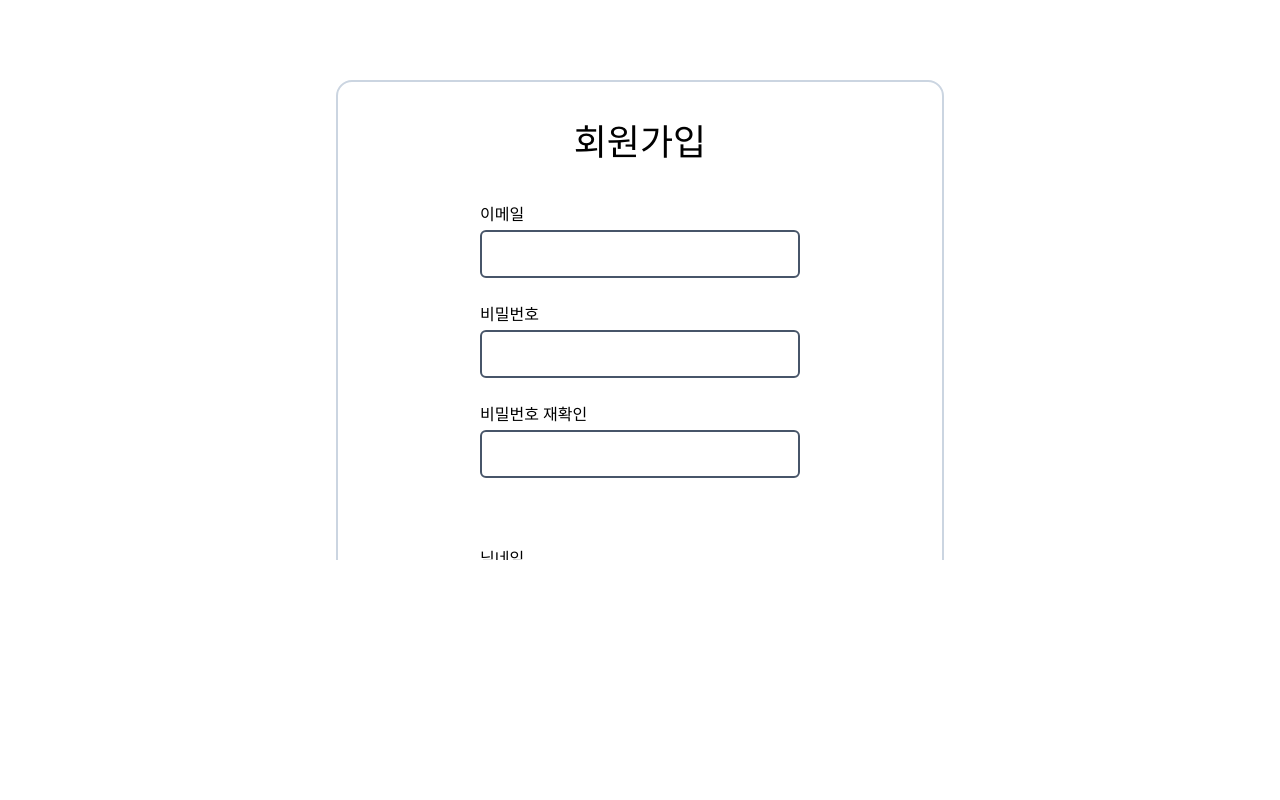
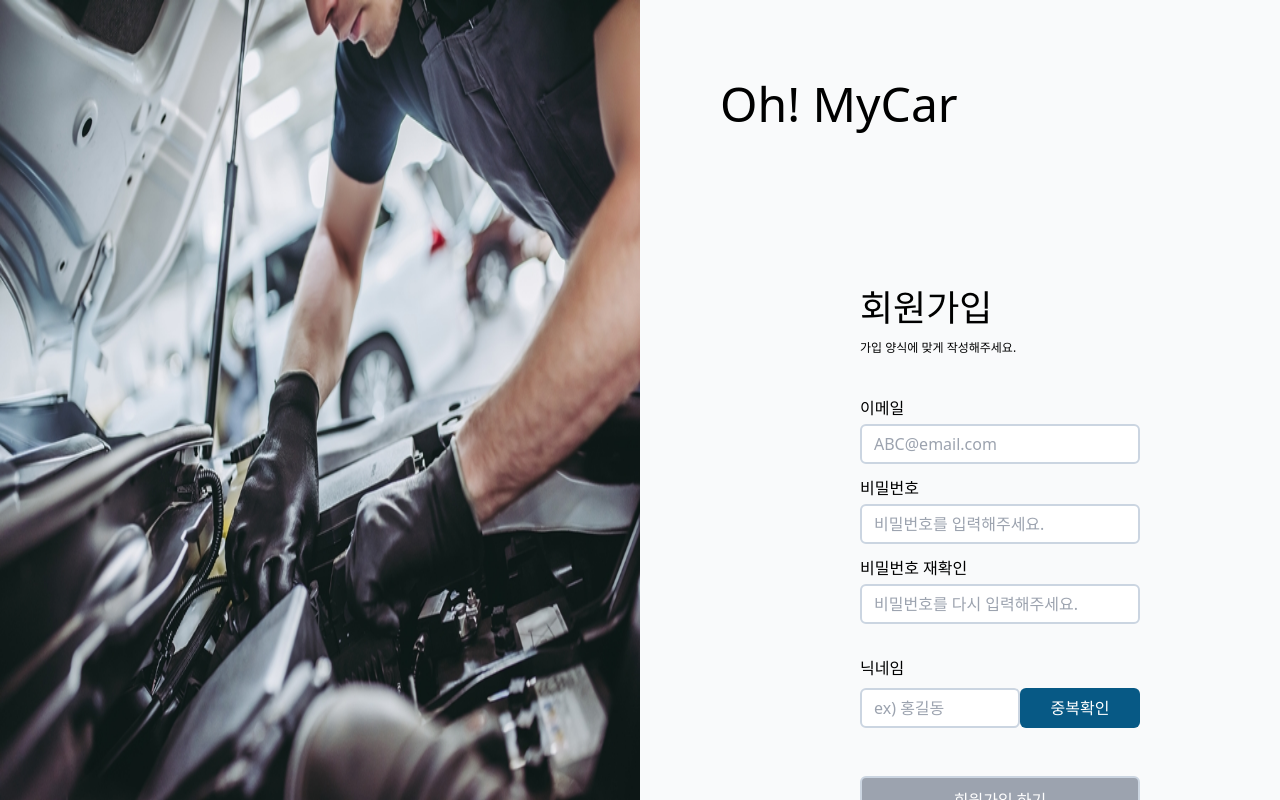
Before and after one commit to bluejeans9732/teamwork, a React (Create React App) app: page /pwid in a window 1280 px wide. Built offline with nearby package versions, Linux system fonts and the light colour scheme.

Commit message:
pwidchange

```diff
--- a/src/component/Login.jsx
+++ b/src/component/Login.jsx
@@ -5,22 +5,24 @@ import { Link } from 'react-router-dom';
 function Login() {
     return (
         <div className="h-full w-full relative overflow-y-scroll scrollbar-hide flex">
-            <div className="flex w-3/6"><img src="./image/carfix.jpg" className="" /></div>
+            <div className="flex w-3/6"><img src="./image/carfix.jpg"/></div>
             <div className=" pt-20 pl-20 mx-auto w-3/6 bg-gray-50">
                 <Link to="/" className="mx-auto"><h1 className="text-5xl">Oh! MyCar</h1></Link>
                 <div className="flex flex-col mt-40 mx-auto w-1/2">
                     <h1 className="text-4xl">로그인</h1>
-                    <p className="mt-3 text-xs">회원정보를 입력해주세요.</p>
+                    <p className="mt-3 text-xs font-light">회원정보를 입력해주세요.</p>
                     <p className="mt-10">이메일 주소</p>
                     <input type="email"
-                        className="rounded-md  mt-1 border-2 border-slate-300 w-full h-10 outline-none focus:bg-cyan-50 placeholder:pl-3"
+                        placeholder="ABC@email.com"
+                        className="rounded-md  mt-1 border-2 border-slate-300 w-full h-10 outline-none focus:bg-cyan-50 p-3 focus:border-blue-500"
                     />
                     <p className="mt-3">비밀번호</p>
                     <input type="text"
-                        className="rounded-md  mt-1 border-2 border-slate-300 w-full h-10 outline-none placeholder:pl-3"
+                        placeholder="비밀번호를 입력해주세요."
+                        className="rounded-md  mt-1 border-2 border-slate-300 w-full h-10 outline-none focus:bg-cyan-50 p-3 focus:border-blue-500"
                     />
                     <div>
-                        <p className="mt-1 text-xs float-right">비밀번호를 잊어버렸나요?</p>
+                        <p className="mt-1 text-xs float-right font-light">비밀번호를 잊어버렸나요?</p>
                     </div>
                     <button className="Login_login rounded-md  mt-10 w-full h-12 bg-cyan-300 text-white">로그인</button>
                     {/* <Link to='/pwid' className="rounded-md  mt-5 w-80 h-12 bg-cyan-300 text-white text-center">
@@ -29,7 +31,7 @@ function Login() {
                     <button className="rounded-md  mt-4 w-full h-12 bg-gray-400 text-white">Google로 로그인</button>
                     {/* <button className="rounded-md mx-auto mt-5 w-80 h-12 bg-green-500 text-white">Naver 로그인</button>
                     <button className="rounded-md mx-auto mt-5 w-80 h-12 text-white bg-amber-300">Kakao 로그인</button> */}
-                    <div className="mx-auto mt-20">아직 계정이 없다면?<Link to="/pwid" className="ml-3 underline underline-offset-2">회원가입</Link></div>
+                    <div className="mx-auto mt-20">아직 계정이 없다면?<Link to="/pwid" className="ml-3 underline underline-offset-2 font-bold">회원가입</Link></div>
                 </div>
             </div>
 
--- a/src/component/Pwid.jsx
+++ b/src/component/Pwid.jsx
@@ -1,4 +1,5 @@
 import React, { useState } from "react";
+import { Link } from 'react-router-dom';
 
 function Pwid() {
     const [registerPassword, setRegisterPassword] = useState("");
@@ -12,25 +13,31 @@ function Pwid() {
     };
 
     return (
-        <div className="h-main w-full relative overflow-y-scroll scrollbar-hide">
-            <div className="mx-auto mt-20 h-mainheight w-mainwd border-2 border-slate-300 rounded-2xl ">
-                <div className="flex flex-col mx-auto w-80">
-                    <h1 className="mx-auto mt-10 text-4xl">회원가입</h1>
+        <div className="h-full w-full relative overflow-y-scroll scrollbar-hide flex">
+            <div className="flex w-3/6"><img src="./image/carfix.jpg"/></div>
+            <div className="pt-20 pl-20 mx-auto w-3/6 bg-gray-50">
+                <div className="mx-auto"><h1 className="text-5xl">Oh! MyCar</h1></div>
+                <div className="flex flex-col mt-40 mx-auto w-1/2">
+                    <h1 className="text-4xl">회원가입</h1>
+                    <p className="mt-3 text-xs font-light">가입 양식에 맞게 작성해주세요.</p>
                     <p className="mt-10">이메일</p>
                     <input type="text"
-                        className="rounded-md mx-auto mt-1 border-2 border-slate-600 w-80 h-12 outline-none focus:bg-cyan-50"
+                        placeholder="ABC@email.com"
+                        className="rounded-md  mt-1 border-2 border-slate-300 w-full h-10 outline-none focus:bg-cyan-50 p-3 focus:border-blue-500"
                     />
-                    <p className="mt-6">비밀번호</p>
+                    <p className="mt-3">비밀번호</p>
                     <input type="password"
-                        className="rounded-md mx-auto mt-1 border-2 border-slate-600 w-80 h-12 outline-none"
+                        placeholder="비밀번호를 입력해주세요."
+                        className="rounded-md  mt-1 border-2 border-slate-300 w-full h-10 outline-none focus:bg-cyan-50 p-3 focus:border-blue-500"
                         onChange={(e) => {
                             setRegisterPassword(e.target.value);
                         }}
                         value={registerPassword}
                     />
-                    <p className="mt-6">비밀번호 재확인</p>
+                    <p className="mt-3">비밀번호 재확인</p>
                     <input type="password"
-                        className="rounded-md mx-auto mt-1 border-2 border-slate-600 w-80 h-12 outline-none "
+                        placeholder="비밀번호를 다시 입력해주세요."
+                        className="rounded-md  mt-1 border-2 border-slate-300 w-full h-10 outline-none focus:bg-cyan-50 p-3 focus:border-blue-500"
                         onChange={(e) => {
                             setRegisterPassword2(e.target.value);
                         }}
@@ -40,14 +47,16 @@ function Pwid() {
                         {registerPassword.length < 1 ? <span>&nbsp;</span> : Correct() ?
                         <span className="text-cyan-600">비밀번호가 같습니다</span> : <span className="text-red-600">비밀번호가 다릅니다</span>}
                     </div>
-                    <p className="mt-10">닉네임</p>
-                    <div className="flex mx-auto mt-1 w-80 h-12 justify-between">
+                    <p className="mt-1">닉네임</p>
+                    <div className="flexmt-1 mt-2 w-full h-12 flex justify-between">
                         <input type="text"
-                            className="rounded-md  border-2 border-slate-600 w-40 h-full outline-none focus:bg-cyan-50"
+                            placeholder="ex) 홍길동"
+                            className="rounded-md border-2 border-slate-300 h-10 w-4/6 outline-none focus:bg-cyan-50 p-3 focus:border-blue-500"
                         />
-                        <button className="rounded-md  w-36 h-full text-white bg-sky-800">중복확인</button>
+                        <button className="rounded-md  w-36 h-10 text-white bg-sky-800">중복확인</button>
                     </div>
-                    <button className="rounded-md mx-auto mt-10 w-80 h-12 text-white bg-gray-400">회원가입 하기</button>
+                    <button className="rounded-md  mt-10 border-2 border-slate-300 h-12 text-white bg-gray-400">회원가입 하기</button>
+                    <div className="mx-auto mt-20 "><Link to="/login" className="ml-3 underline underline-offset-2 font-bold">로그인 페이지로 돌아가기</Link></div>
 
                 </div>
 
```
